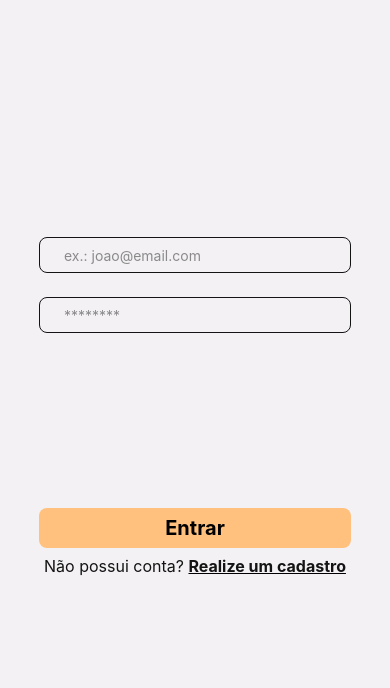
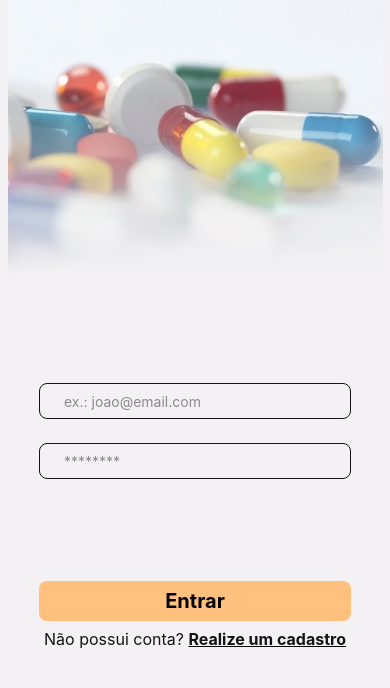
Before and after one commit to carollopesbejan/ValeMais-app, a React Native app: screen /TelaLogin in a window 390 px wide. Shown: the part 142-830 px from the top of the page. Built offline with nearby package versions, Linux system fonts and the light colour scheme; grey boxes are pictures that could not be loaded.

Commit message:
fix: caminho das imagens do banner e logo precisam ser alteradas

```diff
--- a/src/screens/TelaLogin/index.tsx
+++ b/src/screens/TelaLogin/index.tsx
@@ -42,8 +42,8 @@ export const TelaLogin = ({ navigation }) => {
     }
     return (
         <Container>
-            <Banner source={require('../assets/bannerLogin.jpg')}  />
-            <Logo source={require('../assets/logotxt.svg')}/>
+            <Banner source={require('../../assets/bannerLogin.jpg')}  />
+            <Logo source={require('../../assets/logotxt.svg')}/>
             <ContainerForms>
                 <FormField
                     placeholder="ex.: joao@email.com"
```
